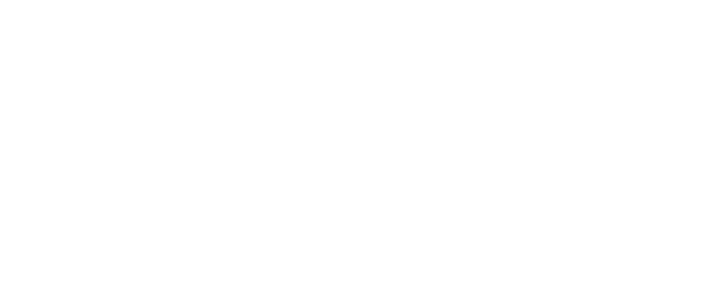
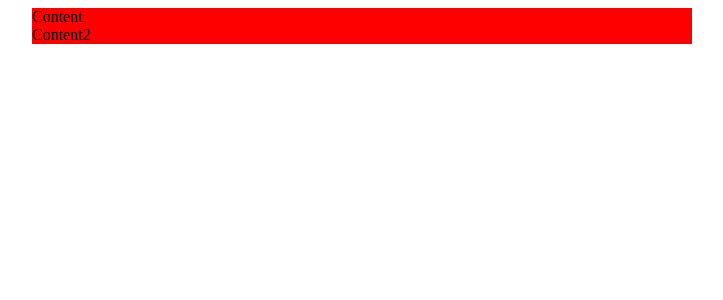
Before and after one commit to woowacourse/layout-component, a React (Vite) app in the folder layout-component/: page / in a window 1280 px wide. Shown: the top 300 px of the page, without its empty margins (278-1001 px from the left). Built offline with nearby package versions, Linux system fonts and the light colour scheme.

Commit message:
feat: Container 컴포넌트 구현

```diff
--- a/layout-component/src/App.tsx
+++ b/layout-component/src/App.tsx
@@ -1,5 +1,14 @@
+import Container from "./components/Container";
+
 function App() {
-  return <></>;
+  return (
+    <>
+      <Container minWidth={600} maxWidth={660} backgroundColor="red">
+        <div>Content</div>
+        <div>Content2</div>
+      </Container>
+    </>
+  );
 }
 
 export default App;
--- /dev/null
+++ b/layout-component/src/components/Container.tsx
@@ -0,0 +1,20 @@
+import styled from "styled-components";
+
+export interface ContainerProps extends React.CSSProperties {}
+
+const Container = styled.div<ContainerProps>`
+  display: ${({ display }) => display || "block"};
+  margin-left: auto;
+  margin-right: auto;
+  padding: ${({ padding }) => padding};
+  width: ${({ width }) => width || "auto"};
+  height: ${({ height }) => height || "auto"};
+  max-width: ${({ maxWidth }) => (maxWidth ? `${maxWidth}px` : "none")};
+  min-width: ${({ minWidth }) => (minWidth ? `${minWidth}px` : "0")};
+  min-height: ${({ minHeight }) => minHeight || "0"};
+  background-color: ${({ backgroundColor }) =>
+    backgroundColor ? backgroundColor : "transparent"};
+  overflow: ${({ overflow }) => overflow};
+`;
+
+export default Container;
```
